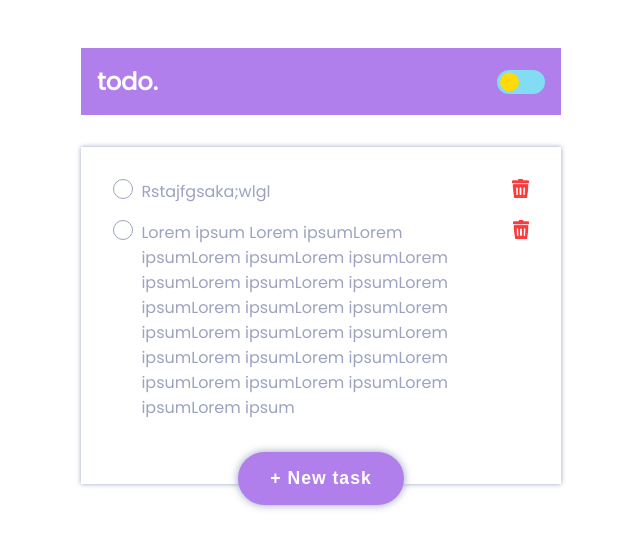
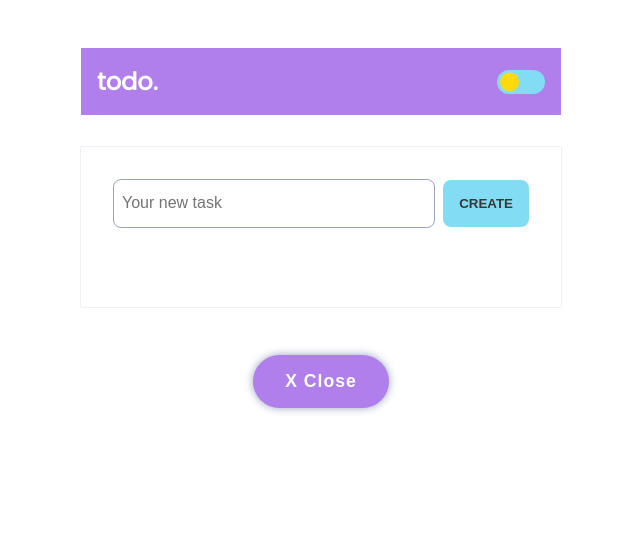
Before and after one commit to chronosgit/todo-react, a React (Create React App) app: page / in a window 1280 px wide. Both pictures are taken after a click on the button "+ New task". Shown: the top 548 px of the page, without its empty margins (319-959 px from the left). Built offline with nearby package versions, Linux system fonts and the light colour scheme.

Commit message:
Added task-writer component

```diff
--- a/src/App.js
+++ b/src/App.js
@@ -1,26 +1,31 @@
+import { useState } from 'react';
 import Container from './components/layout/container/Container';
 import Header from "./components/layout/header/Header";
 import Tasks from './components/layout/tasks/Tasks';
 import Divider from './components/ui/divider/Divider';
-import AddButton from './components/ui/addButton/AddButton';
+import ButtonRounded from './components/ui/buttonRounded/ButtonRounded';
+import TaskWriter from "./components/layout/taskWriter/TaskWriter";
 import './App.css';
 
 const App = () => {
-	const tasks = [
-		{
-			id: 1,
-			title: "Rstajfgsaka;wlgl",
-			isChecked: true,
-		},
-		{
-			id: 2,
-			title: "Lorem ipsum Lorem ipsumLorem ipsumLorem ipsumLorem ipsumLorem ipsumLorem ipsumLorem ipsumLorem ipsumLorem ipsumLorem ipsumLorem ipsumLorem ipsumLorem ipsumLorem ipsumLorem ipsumLorem ipsumLorem ipsumLorem ipsumLorem ipsumLorem ipsumLorem ipsum",
-			isChecked: false,
-		},
-	];
+	const addMessage = "+ New task";
+	const closeMessage = "X Close";
+	const [isModalOpened, setModalOpened] = useState(false);
+	const [btnMessage, setBtnMessage] = useState(addMessage);
+	const [tasks, setTasks] = useState([]);
 
 	const addTask = (task) => {
 		console.log(task);
+	}
+
+	const toggleModal = () => {
+		if(isModalOpened) {
+			setBtnMessage(addMessage);
+		} else {
+			setBtnMessage(closeMessage)
+		}
+
+		setModalOpened(!isModalOpened);
 	}
 
 	const completeTask = (task) => {
@@ -33,18 +38,26 @@ const App = () => {
 
 	return (
 		<div className="App">
-			<Container>
+			<Container marginInline="auto" maxWidth="30rem">
 				<Header />
 
 				<Divider height={2} />
 
-				<Tasks
-					tasks={tasks}
-					completeTask={completeTask}
-					removeTask={removeTask}
-				/>
+				<Container marginInline="auto" maxWidth="30rem" minHeight="15rem">
+					{
+						isModalOpened
+						?
+							<TaskWriter addTask={addTask} />
+						:
+							<Tasks
+								// tasks={tasks}
+								completeTask={completeTask}
+								removeTask={removeTask}
+							/>
+					}
+				</Container>
 
-				<AddButton />
+				<ButtonRounded text={btnMessage} onClick={toggleModal} />
 			</Container>
 		</div>
 	);
--- a/src/components/layout/container/Container.jsx
+++ b/src/components/layout/container/Container.jsx
@@ -1,8 +1,20 @@
 import styles from "./container.module.css";
 
-const Container = ({children}) => {
+const Container = ({
+    children,
+    maxWidth = "100%",
+    minHeight = "0",
+    marginInline = "none",
+}) => {
+
+    const controlledStyles = {
+        maxWidth: maxWidth,
+        minHeight: minHeight,
+        marginInline: marginInline,
+    }
+
     return (
-        <div className={styles.container}>
+        <div className={styles.container} style={controlledStyles}>
             {children}
         </div>
     )
--- a/src/components/layout/container/container.module.css
+++ b/src/components/layout/container/container.module.css
@@ -1,4 +1 @@
-.container {
-    margin-inline: auto;
-    max-width: 30rem;
-}
+.container {}
--- a/src/components/layout/taskItem/taskItem.module.css
+++ b/src/components/layout/taskItem/taskItem.module.css
@@ -1,12 +1,12 @@
-.task, .content {
+.task, .content { /* whole task item */
     display: flex;
     justify-content: space-between;
-    align-items: flex-start;
     gap: 0.5rem;
 }
 
-.content {
+.content { /* radio button and title */
     cursor: pointer;
+    align-items: flex-start;
 }
 
 .title {
--- /dev/null
+++ b/src/components/layout/taskWriter/TaskWriter.jsx
@@ -0,0 +1,13 @@
+import styles from "./taskWriter.module.css";
+
+const TaskWriter = ({addTask}) => {
+    return (
+        <div className={styles.modal}>
+            <input type="text" placeholder="Your new task" className={styles.input} aria-label="task-name"/>
+
+            <button className={styles.button}>Create</button>
+        </div>
+    )
+};
+
+export default TaskWriter;
--- /dev/null
+++ b/src/components/layout/taskWriter/taskWriter.module.css
@@ -0,0 +1,35 @@
+.modal {
+    padding: 2rem;
+    padding-block-end: 4rem;
+    min-height: 10rem;
+    display: flex;
+    justify-content: space-between;
+    align-items: baseline;
+    gap: 0.5rem;
+    background-color: var(--clr-bg-secondary);
+    box-shadow: 0 0 1px var(--clr-gray);
+}
+
+.input {
+    flex: 1;
+    padding: 1rem 0.5rem;
+    border: 1px solid var(--clr-gray);
+    border-radius: 0.5rem;
+}
+
+.input::placeholder {
+    font-size: 1rem;
+}
+
+.button {
+    padding: 1rem;
+    text-transform: uppercase;
+    color: var(--clr-black);
+    font-weight: 900;
+    background-color: var(--clr-blue);
+    border-radius: 0.5rem;
+}
+
+.button:hover {
+    background-color: hsl(192, 57%, 60%);
+}
--- a/src/components/layout/tasks/Tasks.jsx
+++ b/src/components/layout/tasks/Tasks.jsx
@@ -1,11 +1,13 @@
 import TaskItem from "../taskItem/TaskItem";
 import styles from "./tasks.module.css";
 
-const Tasks = ({tasks, addTask, completeTask, removeTask}) => {
+const Tasks = ({tasks, completeTask, removeTask}) => {
+    const doTasksExist = (tasks && tasks.length > 0);
+
     return (
         <div className={styles.tasks} aria-label="tasks">
             {
-                tasks
+                doTasksExist
                 ?
                     tasks.map((task, i) => {
                         return (
--- a/src/components/layout/tasks/tasks.module.css
+++ b/src/components/layout/tasks/tasks.module.css
@@ -3,7 +3,11 @@
     padding-block-end: 4rem;
     min-height: 10rem;
     display: grid;
-    gap: 1rem;
+    gap: 2rem;
     background-color: var(--clr-bg-secondary);
-    box-shadow: 0 0 5px var(--clr-gray);
+    box-shadow: 0 0 1px var(--clr-gray);
 }
+
+.message {
+    color: var(--clr-main-thin);
+}
--- a/src/components/ui/addButton/AddButton.jsx
+++ /dev/null
@@ -1,16 +0,0 @@
-import styles from "./addButton.module.css";
-
-const AddButton = () => {
-
-    const openModal = () => {
-
-    }
-
-    return (
-        <button className={styles.button} onClick={openModal}>
-            + New task
-        </button>
-    )
-}
-
-export default AddButton;
--- /dev/null
+++ b/src/components/ui/buttonRounded/ButtonRounded.jsx
@@ -0,0 +1,12 @@
+import styles from "./buttonRounded.module.css";
+
+const ButtonRounded = ({text, onClick}) => {
+
+    return (
+        <button className={styles.button} onClick={onClick}>
+            {text}
+        </button>
+    )
+}
+
+export default ButtonRounded;
```
Also changed, not shown: src/components/ui/buttonRounded/buttonRounded.module.css (renamed from src/components/ui/addButton/addButton.module.css).
